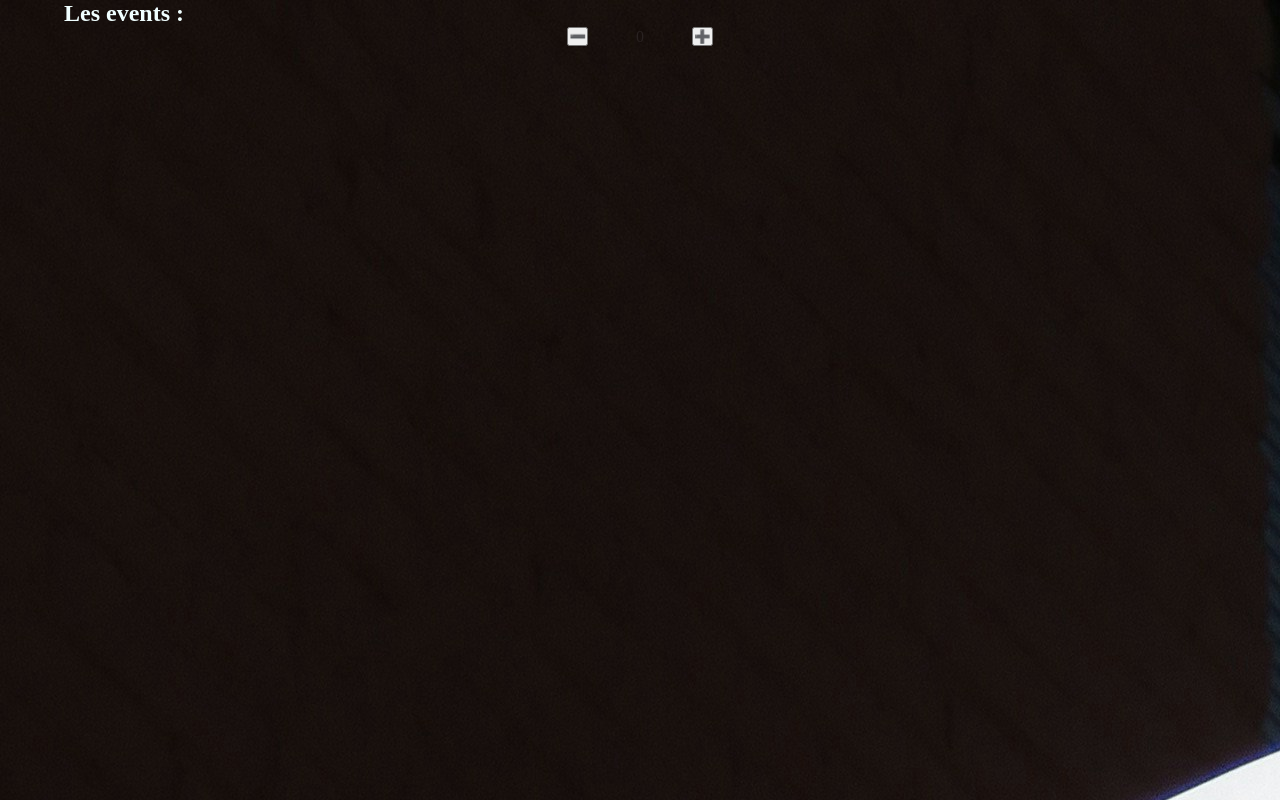
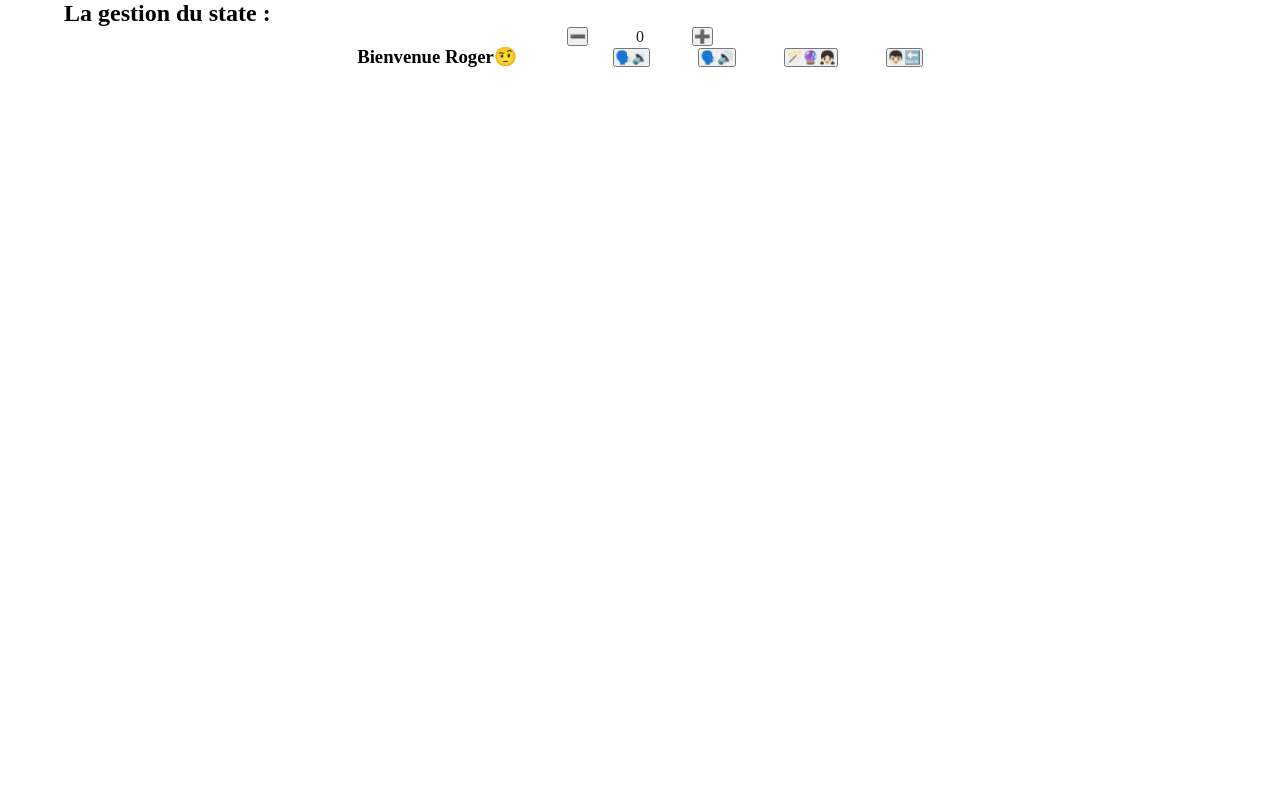
Before and after one commit to Denidenisa/react-js, a React (Vite) app in the folder demo-project/: page / in a window 1280 px wide. Built offline with nearby package versions, Linux system fonts and the light colour scheme.

Commit message:
Demo5 les state

```diff
--- a/demo-project/src/App.jsx
+++ b/demo-project/src/App.jsx
@@ -6,6 +6,7 @@ import {Exo2} from './exos/1_Creation_composant/Exo2'
 import { Demo3 } from './demos/3_Collections/Demo3'
 import { Exo3 } from './exos/1_Creation_composant/Exo3'
 import { Demo4 } from './demos/4_Events/Demo4'
+import { Demo5 } from './demos/5_State/Demo5'
 
 
 
@@ -81,8 +82,11 @@ function App() {
       {/* <div>
       <Exo3 />
     </div> */}
-    <div>
+    {/* <div>
       <Demo4 />
+    </div> */}
+     <div>
+      <Demo5 />
     </div>
     </>
   )
--- a/demo-project/src/demos/5_State/Demo5.jsx
+++ b/demo-project/src/demos/5_State/Demo5.jsx
@@ -1,4 +1,62 @@
+import { useState } from "react"
 
 export const Demo5 = () => {
+//Pour créér une variable;utiliser la Hook de State, faut l'importer de react
+//useState() est une fonction qui :
+// -renvoie un tableau avec 2 éléments
+//* le premier élément sera la variable que vous souhaitez créer
+//* le 2e élément sera la fonction qui premet de modifier cette variable et d'indiquer aue lle rendu doit se mettre à jour
+// -peut prendre un paramètre qui sera la valeur initiale de votre variable.
+
+
+const [count, setCount] = useState(0)
+const [firstname, setFirstname] =useState('Roger')
+
+const increment=()=>{
+  //setCount(6)-> quand on veut setup avec une valeur fixe, on mettra juste la valeur dans les paramètres
+  //utiliser le set avec une fonction fléch"e où on récupère la valeur précédente et on renvoie la nouvelle valeur
+  setCount((prev)=> prev+1 )
+  // setCount((prev)=>{return prev+&})
 
 }
+
+const decrement =()=>{
+  setCount((prev)=> prev-1 )
+
+}
+
+const crement = (value) =>{
+  // si value contient +1, va faire une augmentation
+  // si calue contient -1, va faire une diminution
+  setCount((prev)=>prev+value)
+
+}
+
+  return(
+    // mettre dans une fonction anonyme ()=>
+    <div>
+      <h2>La gestion du state :</h2>
+
+    <div className="flex flex-row justify-center items-center gap-3">
+        <button onClick={()=>crement(-1)}>➖</button>
+        <p>{count}</p>
+        <button onClick={()=>crement(1)}>➕</button>
+    </div>
+    <div className="flex flex-row justify-center items-center gap-3">
+      <h3>Bienvenue {firstname}🤨</h3>
+      <div className="flex flex-row justify-center items-center gap-3">
+
+      </div>
+      <div className="flex flex-row justify-center items-center gap-3">
+      <button onClick={()=>setFirstname(prev=>prev.toLowerCase())}>🗣️🔉</button>
+      <button onClick={()=>setFirstname(prev=>prev.toUpperCase())}>🗣️🔊</button>
+      <button onClick={()=>setFirstname('Rogerina')}>🪄🔮👧🏻</button>
+      <button onClick={()=>setFirstname('Roger')}>👦🏻🔙</button>
+      </div>
+
+      </div>
+  </div>
+
+  )
+
+}
--- a/demo-project/src/exos/1_Creation_composant/Exo3.module.css
+++ b/demo-project/src/exos/1_Creation_composant/Exo3.module.css
@@ -50,12 +50,12 @@ box-shadow: 0 6px 12px rgb(255, 238, 0);
   font-size: 14px;
   color:rgb(48, 46, 46);
 }
- body{
+ /* body{
   background-image: url(/src/assets/img/roll.jpg);
-}
-h2{
-  color: azure;
-}
+}  */
+/* h2{
+  color: rgb(255, 253, 253);
+} */
 .rating-gap{
   display: flex;
   gap:1rem;
```
